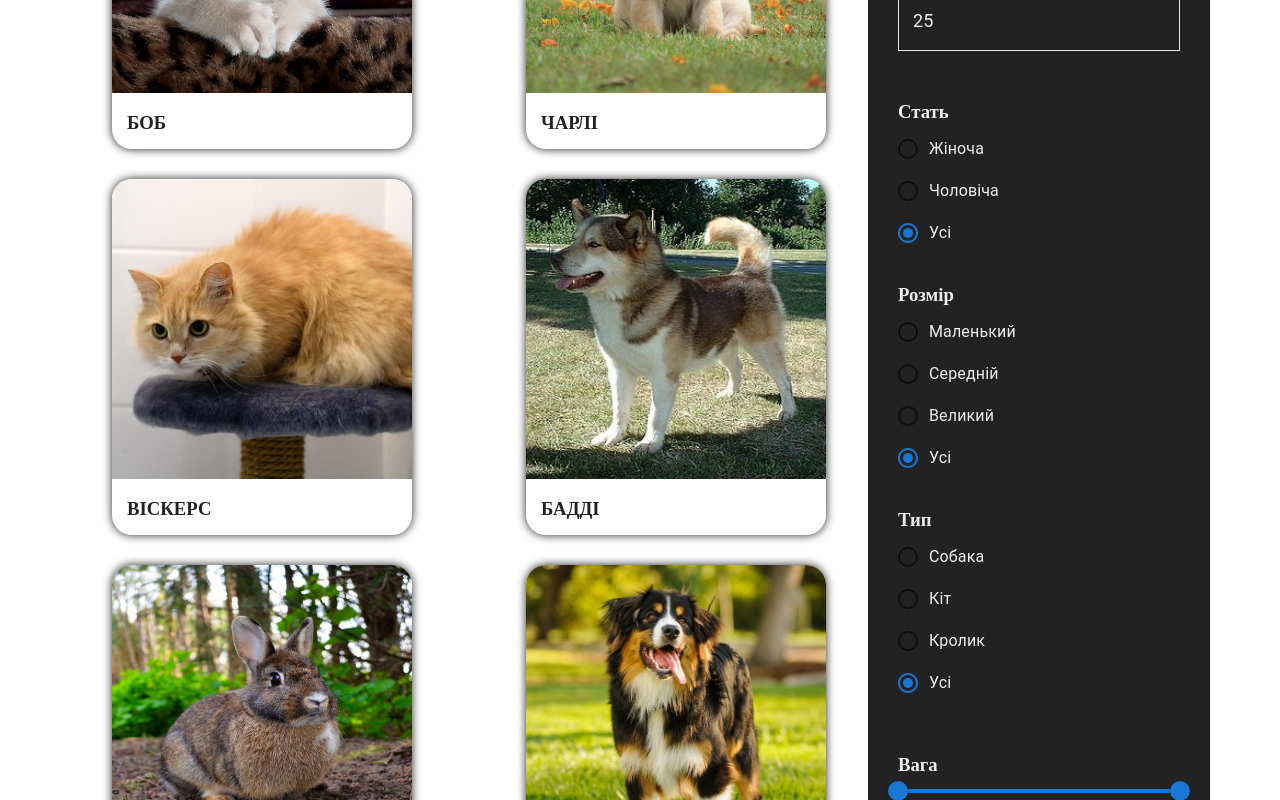
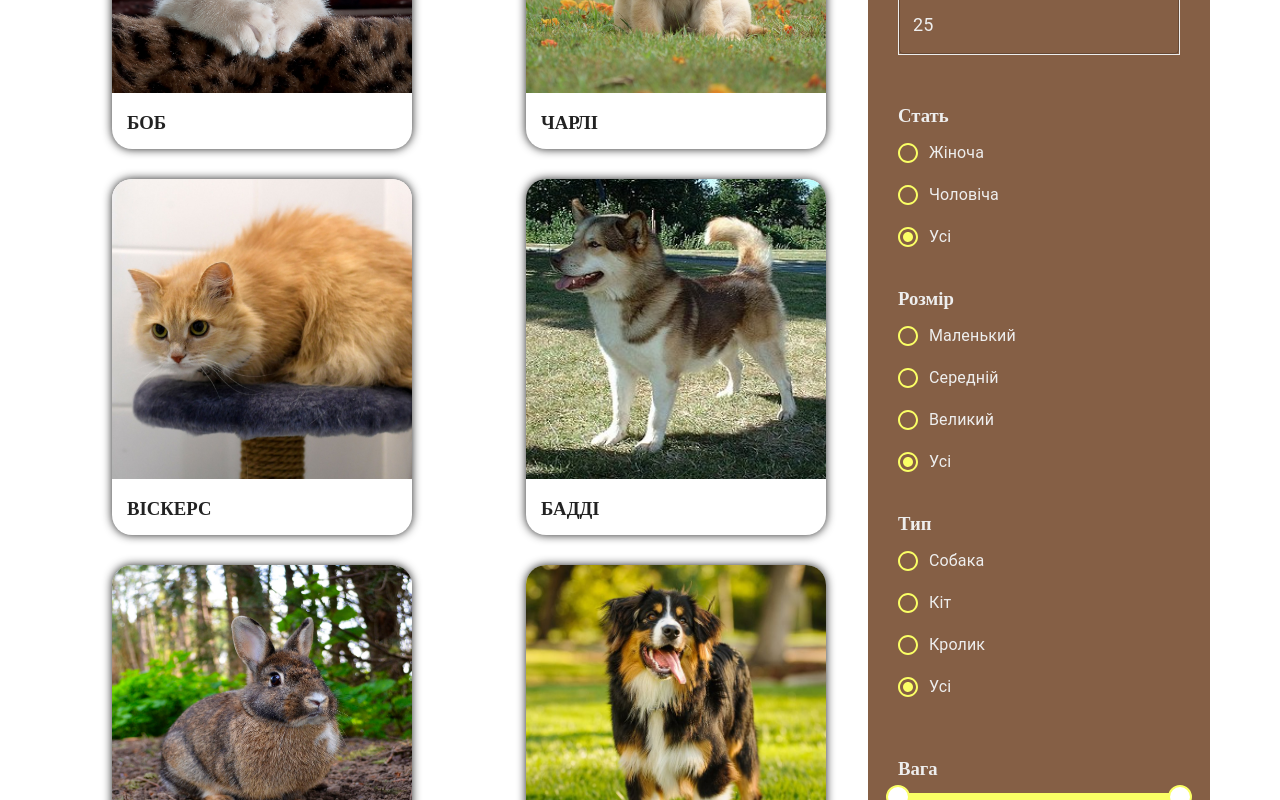
Before and after one commit to vladyslav-masokha/animals-shelter, a React (Vite) app: page / in a window 1280 px wide. Shown: the part 320-1120 px from the top of the page. Built offline with nearby package versions, Linux system fonts and the light colour scheme; no server answers.

Commit message:
added & changed filter styles

```diff
--- a/src/assets/components/Filter/Filter.module.scss
+++ b/src/assets/components/Filter/Filter.module.scss
@@ -21,7 +21,7 @@
 		right: 0;
 		left: 0;
 		top: 0;
-		background: var(--global-dark);
+		background: var(--global-pastel-dark);
 		padding: 15px;
 		transform: translateX(200%);
 		transition: transform 1s ease;
@@ -47,6 +47,7 @@
 			width: 100%;
 			margin: 15px 0 0;
 			padding: 5px 15px;
+			color: var(--global-yellow-dark);
 		}
 	}
 }
--- a/src/assets/components/Filter/Filter.tsx
+++ b/src/assets/components/Filter/Filter.tsx
@@ -4,6 +4,7 @@ import { Animal } from '../IAnimal'
 import styles from './Filter.module.scss'
 import { AgeFilter } from './age/AgeFilter'
 import { ButtonApplyFilter } from './applyFilter/ButtonApplyFilter'
+import { useFilterLogic } from './applyFilter/useFilterLogic'
 import { GenderFilter } from './gender/GenderFilter'
 import { SizeFilter } from './size/SizeFilter'
 import { TypeFilter } from './type/TypeFilter'
@@ -16,7 +17,6 @@ interface FilterProps {
 
 const Filter: React.FC<FilterProps> = ({ animals, setFilteredProducts }) => {
 	const [openFilter, setOpenFilter] = useState(false)
-	const openFilterFunction = () => setOpenFilter(!openFilter)
 
 	const [ageFilter, setAgeFilter] = useState<[number, number] | null>(null)
 	const [genderFilter, setGenderFilter] = useState<string | null>(null)
@@ -26,44 +26,19 @@ const Filter: React.FC<FilterProps> = ({ animals, setFilteredProducts }) => {
 		null
 	)
 
-	const applyFilters = () => {
-		if (animals.length === 0) return
+	const applyFilters = useFilterLogic(
+		animals,
+		setFilteredProducts,
+		ageFilter,
+		genderFilter,
+		sizeFilter,
+		typeFilter,
+		weightFilter
+	)
 
-		let filteredProducts = animals
-
-		if (ageFilter !== null) {
-			filteredProducts = filteredProducts.filter(animal => {
-				return animal.age >= ageFilter[0] && animal.age <= ageFilter[1]
-			})
-		}
-
-		if (genderFilter !== null) {
-			filteredProducts = filteredProducts.filter(animal => {
-				return animal.gender === genderFilter
-			})
-		}
-
-		if (sizeFilter !== null) {
-			filteredProducts = filteredProducts.filter(animal => {
-				return animal.size === sizeFilter
-			})
-		}
-
-		if (typeFilter !== null) {
-			filteredProducts = filteredProducts.filter(animal => {
-				return animal.type === typeFilter
-			})
-		}
-
-		if (weightFilter !== null) {
-			filteredProducts = filteredProducts.filter(animal => {
-				return (
-					animal.weight >= weightFilter[0] && animal.weight <= weightFilter[1]
-				)
-			})
-		}
-
-		setFilteredProducts(filteredProducts)
+	const openFilterFunction = () => {
+		setOpenFilter(!openFilter)
+		applyFilters()
 	}
 
 	const logicOpenFilter = openFilter
--- a/src/assets/components/Filter/age/AgeFilter.tsx
+++ b/src/assets/components/Filter/age/AgeFilter.tsx
@@ -1,7 +1,8 @@
-import { Slider, TextField } from '@mui/material'
+import { TextField } from '@mui/material'
 import { useState } from 'react'
 import styles from './AgeFilter.module.scss'
 import { valueLabelFormat } from './logic/valueLabelFormat'
+import { sliderStyle as Slider } from '../sliderStyle'
 
 interface AgeFilterProps {
 	setAgeFilter: (ageRange: [number, number] | null) => void
@@ -42,7 +43,7 @@ const AgeFilter: React.FC<AgeFilterProps> = ({
 				value={ageRange}
 				onChange={handleAgeChange}
 				onChangeCommitted={handleApplyFilters}
-				color='primary'
+				color="secondary"
 				valueLabelDisplay='auto'
 				valueLabelFormat={valueLabelFormat}
 				min={1}
--- a/src/assets/components/Filter/gender/GenderFilter.tsx
+++ b/src/assets/components/Filter/gender/GenderFilter.tsx
@@ -1,4 +1,5 @@
 import { FormControl, FormControlLabel, Radio, RadioGroup } from '@mui/material'
+import { radioStyles } from '../radioStyles'
 import styles from './GenderFilter.module.scss'
 
 interface GenderFilterProps {
@@ -25,13 +26,21 @@ const GenderFilter: React.FC<GenderFilterProps> = ({
 					onChange={handleGenderChange}
 					name='radio-buttons-group'
 				>
-					<FormControlLabel value='Жіноча' control={<Radio />} label='Жіноча' />
+					<FormControlLabel
+						value='Жіноча'
+						control={<Radio sx={radioStyles} />}
+						label='Жіноча'
+					/>
 					<FormControlLabel
 						value='Чоловіча'
-						control={<Radio />}
+						control={<Radio sx={radioStyles} />}
 						label='Чоловіча'
 					/>
-					<FormControlLabel value='' control={<Radio />} label='Усі' />
+					<FormControlLabel
+						value=''
+						control={<Radio sx={radioStyles} />}
+						label='Усі'
+					/>
 				</RadioGroup>
 			</FormControl>
 		</div>
--- /dev/null
+++ b/src/assets/components/Filter/radioStyles.ts
@@ -0,0 +1,8 @@
+const radioStyles = {
+	color: '#faff65',
+	'&.Mui-checked': {
+		color: '#faff65',
+	},
+}
+
+export { radioStyles }
--- a/src/assets/components/Filter/size/SizeFilter.tsx
+++ b/src/assets/components/Filter/size/SizeFilter.tsx
@@ -1,4 +1,5 @@
 import { FormControl, FormControlLabel, Radio, RadioGroup } from '@mui/material'
+import { radioStyles } from '../radioStyles'
 import styles from './SizeFilter.module.scss'
 
 interface SizeFilterProps {
@@ -27,20 +28,24 @@ const SizeFilter: React.FC<SizeFilterProps> = ({
 				>
 					<FormControlLabel
 						value='Маленький'
-						control={<Radio />}
+						control={<Radio sx={radioStyles} />}
 						label='Маленький'
 					/>
 					<FormControlLabel
 						value='Середній'
-						control={<Radio />}
+						control={<Radio sx={radioStyles} />}
 						label='Середній'
 					/>
 					<FormControlLabel
 						value='Великий'
-						control={<Radio />}
+						control={<Radio sx={radioStyles} />}
 						label='Великий'
 					/>
-					<FormControlLabel value='' control={<Radio />} label='Усі' />
+					<FormControlLabel
+						value=''
+						control={<Radio sx={radioStyles} />}
+						label='Усі'
+					/>
 				</RadioGroup>
 			</FormControl>
 		</div>
--- /dev/null
+++ b/src/assets/components/Filter/sliderStyle.ts
@@ -0,0 +1,23 @@
+import { Slider, styled } from '@mui/material'
+
+const sliderStyle = styled(Slider)({
+	color: '#faff65',
+	height: 8,
+	'& .MuiSlider-track': {
+		border: 'none',
+	},
+	'& .MuiSlider-thumb': {
+		height: 24,
+		width: 24,
+		backgroundColor: '#fff',
+		border: '2px solid currentColor',
+		'&:focus, &:hover, &.Mui-active, &.Mui-focusVisible': {
+			boxShadow: 'inherit',
+		},
+		'&::before': {
+			display: 'none',
+		},
+	},
+})
+
+export { sliderStyle }
--- a/src/assets/components/Filter/type/TypeFilter.tsx
+++ b/src/assets/components/Filter/type/TypeFilter.tsx
@@ -1,4 +1,5 @@
 import { FormControl, FormControlLabel, Radio, RadioGroup } from '@mui/material'
+import { radioStyles } from '../radioStyles'
 import styles from './TypeFilter.module.scss'
 
 interface TypeFilterProps {
@@ -25,10 +26,26 @@ const TypeFilter: React.FC<TypeFilterProps> = ({
 					onChange={handleTypeChange}
 					name='radio-buttons-group'
 				>
-					<FormControlLabel value='Собака' control={<Radio />} label='Собака' />
-					<FormControlLabel value='Кіт' control={<Radio />} label='Кіт' />
-					<FormControlLabel value='Кролик' control={<Radio />} label='Кролик' />
-					<FormControlLabel value='' control={<Radio />} label='Усі' />
+					<FormControlLabel
+						value='Собака'
+						control={<Radio sx={radioStyles} />}
+						label='Собака'
+					/>
+					<FormControlLabel
+						value='Кіт'
+						control={<Radio sx={radioStyles} />}
+						label='Кіт'
+					/>
+					<FormControlLabel
+						value='Кролик'
+						control={<Radio sx={radioStyles} />}
+						label='Кролик'
+					/>
+					<FormControlLabel
+						value=''
+						control={<Radio sx={radioStyles} />}
+						label='Усі'
+					/>
 				</RadioGroup>
 			</FormControl>
 		</div>
--- a/src/assets/components/Filter/weight/WeightFilter.tsx
+++ b/src/assets/components/Filter/weight/WeightFilter.tsx
@@ -1,5 +1,6 @@
-import { Slider, TextField } from '@mui/material'
+import { TextField } from '@mui/material'
 import { useState } from 'react'
+import { sliderStyle as Slider } from '../sliderStyle'
 import styles from './WeightFilter.module.scss'
 import { valueLabelFormat } from './logic/valueLabelFormat'
 
--- a/src/assets/screens/homePage/HomePage.tsx
+++ b/src/assets/screens/homePage/HomePage.tsx
@@ -1,7 +1,7 @@
 import { useEffect, useState } from 'react'
-import { AnimalsCards } from '../../components/AnimalCards/AnimalsCards'
-import { Filter } from '../../components/Filter/Filter'
 import { Animal } from '../../components/IAnimal'
+import { AnimalsCards } from '../../components/animalCards/AnimalsCards'
+import { Filter } from '../../components/filter/Filter'
 import { Header } from '../../ui/Header/Header'
 import styles from './HomePage.module.scss'
 
--- a/src/main.tsx
+++ b/src/main.tsx
@@ -10,7 +10,7 @@ import { RegisterPage } from './assets/screens/registerPage/RegisterPage.tsx'
 import { ResetPasswordPage } from './assets/screens/resetPasswordPage/ResetPasswordPage.tsx'
 import { UserProfilePage } from './assets/screens/userProfilePage/UserProfilePage.tsx'
 import './firebase.ts'
-import './index.css'
+import './index.scss'
 
 ReactDOM.createRoot(document.getElementById('root')!).render(
 	<React.StrictMode>
```
Also changed, not shown: src/index.scss (renamed from src/index.css).
